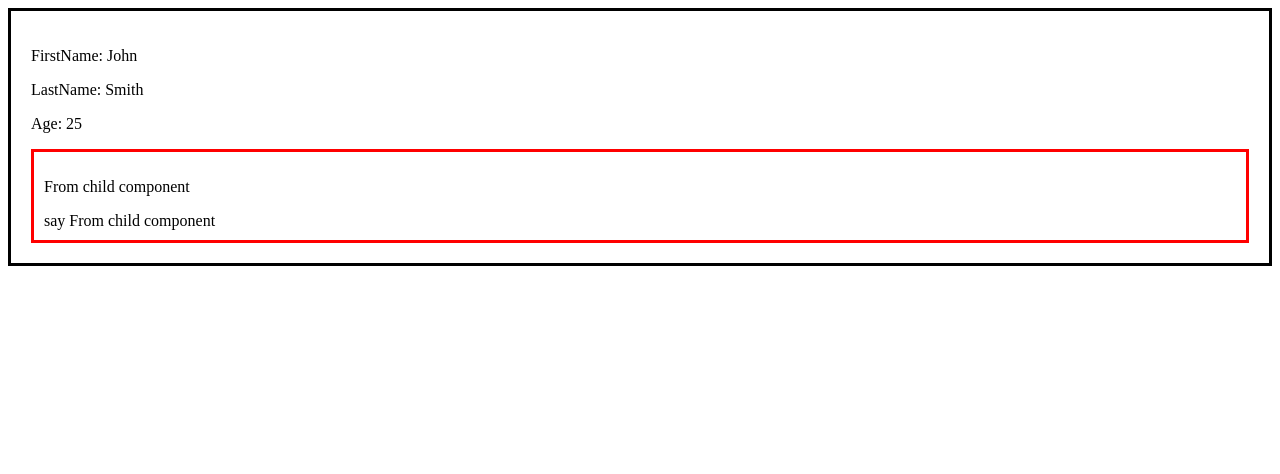
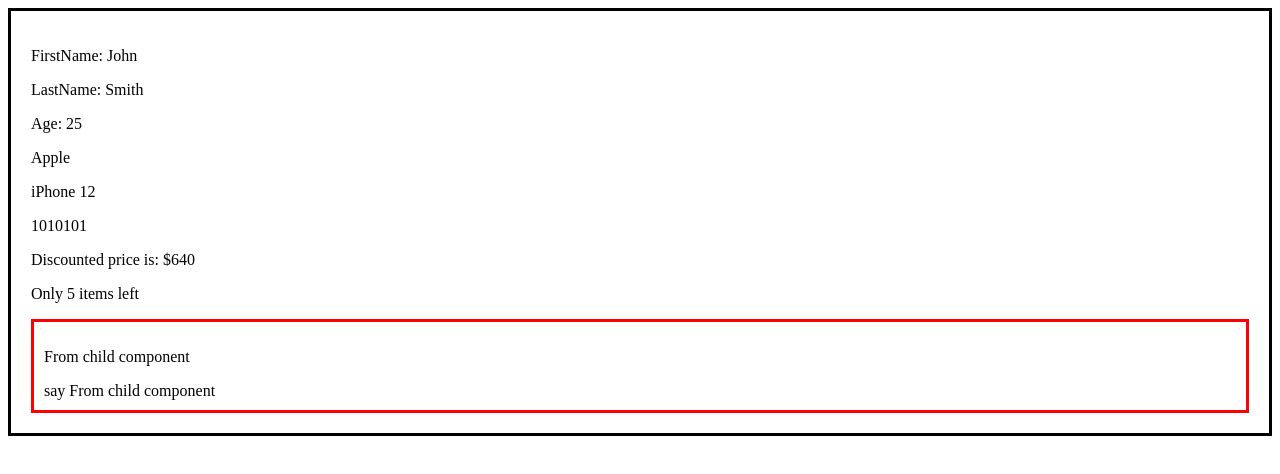
Before and after one commit to marco19972015/angularPratice, an Angular app: page / in a window 1280 px wide. Shown: the top 474 px of the page. Built offline with nearby package versions, Linux system fonts and the light colour scheme.

Commit message:
Added an object to our component and used string interpolation in our template to call it. Created a method that returned the discounted price for the item. Used ternary operator in combination with string interpolation in our template to show a specific template

```diff
--- a/src/app/parent/parent.component.html
+++ b/src/app/parent/parent.component.html
@@ -2,6 +2,13 @@
 <p>FirstName: {{ firstName }}</p>
 <p>LastName: {{ lastName }}</p>
 <p>Age: {{ age }}</p>
+
+<p> {{ product.phoneBrand }}</p>
+<p> {{ product.phoneType }}</p>
+<p> {{ product.phoneSerial }}</p>
+<p> {{ "Discounted price is: $" + getDiscount() }}</p>
+<p> {{product.inStock > 0 ? 'Only ' + product.inStock + ' items left': 'Not in Stock'}}</p>
+
         <div class="child">
             <app-child></app-child>
         </div>
--- a/src/app/parent/parent.component.ts
+++ b/src/app/parent/parent.component.ts
@@ -12,4 +12,19 @@ export class ParentComponent{
   lastName: string = 'Smith';
   age: number = 25
 
+  product = {
+    phoneBrand: 'Apple',
+    phoneType: 'iPhone 12',
+    phoneSerial: 1010101,
+    price: 800,
+    discount: .2,
+    inStock: 5
+  }
+
+  getDiscount() {
+    const discount = this.product.price * this.product.discount;
+    const discountedPrice = this.product.price - discount;
+    return(discountedPrice);
+  }
+
 }
```
